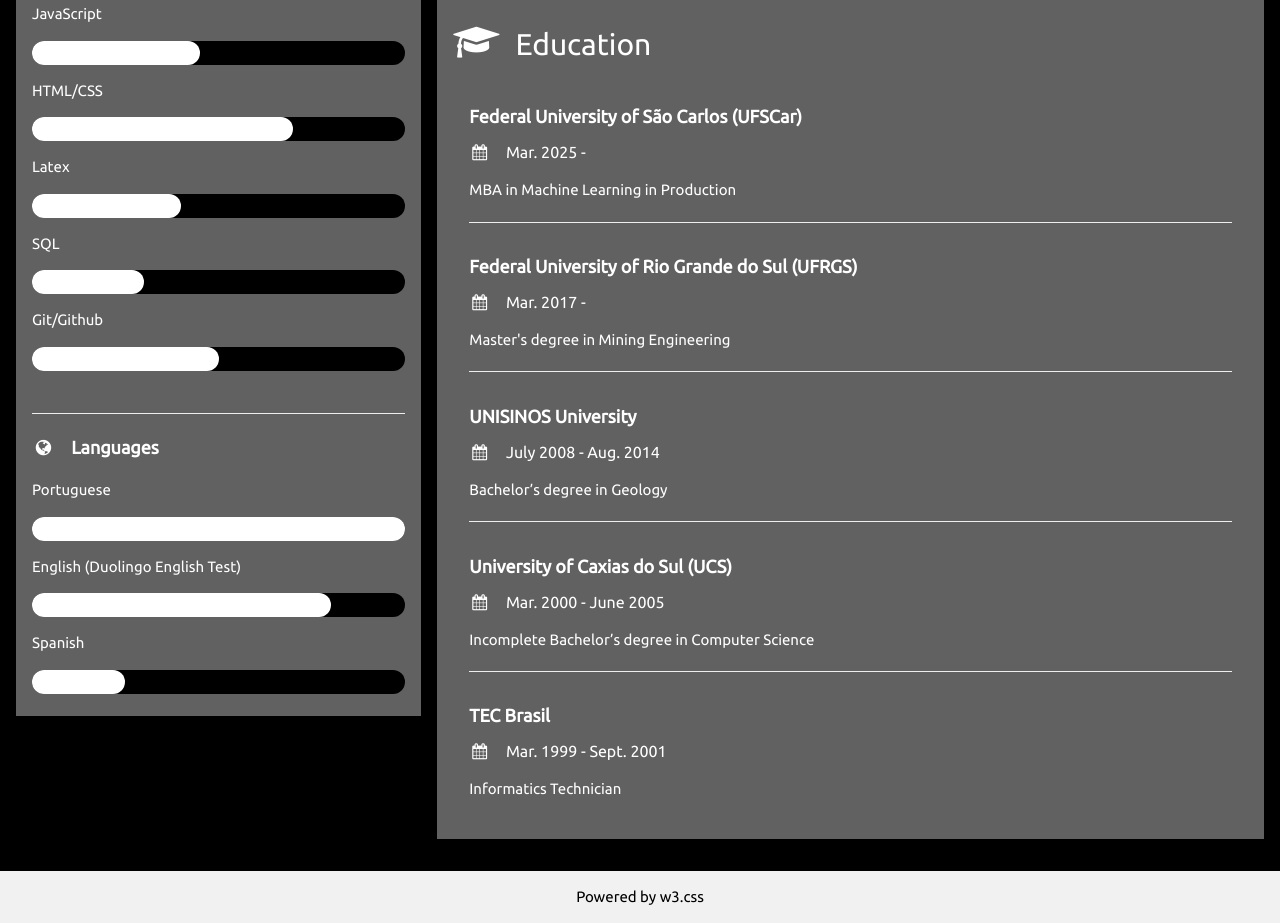
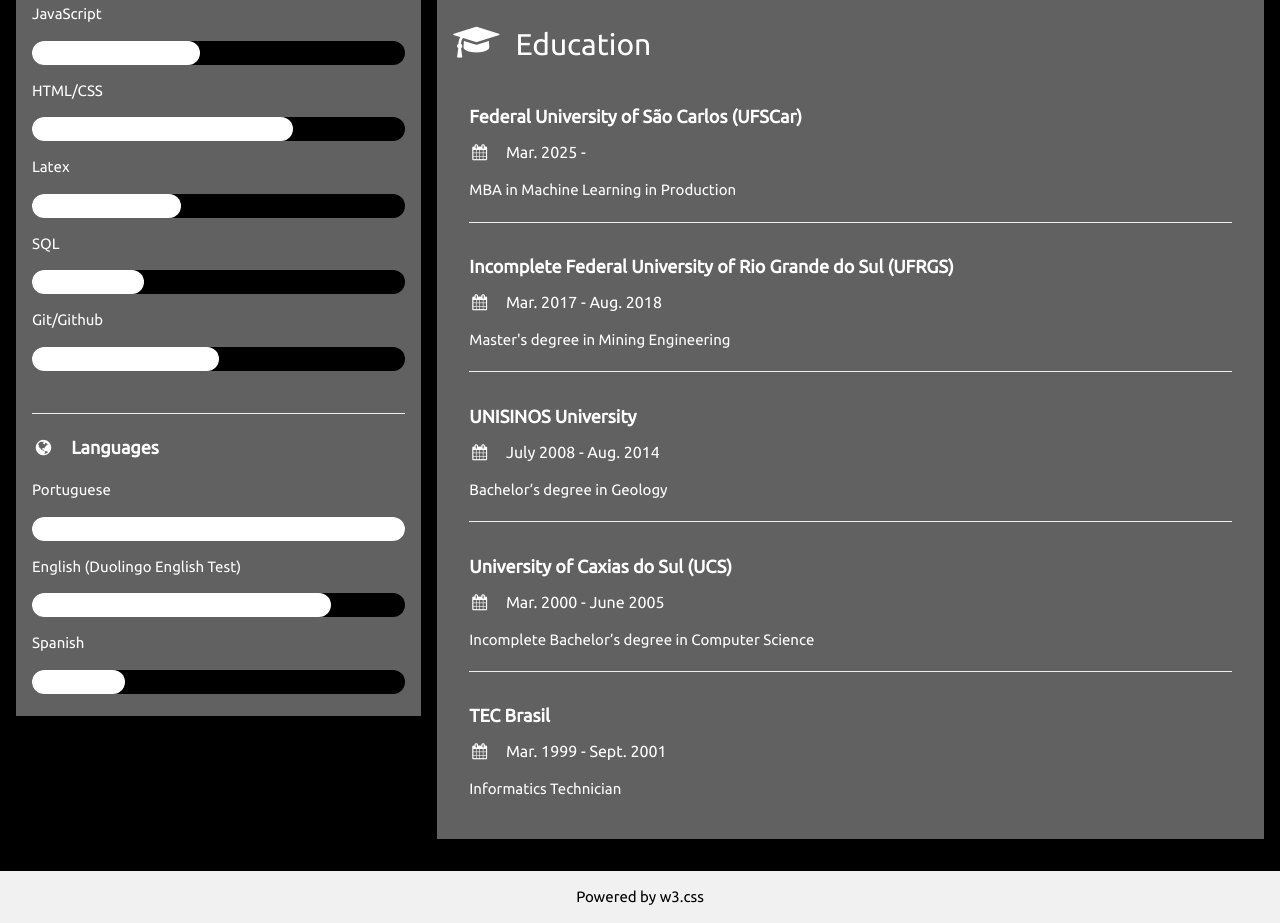
Before and after one commit to rccmodena/MyPersonalWebsite, a plain HTML site: page index.html in a window 1280 px wide. Shown: the part 864-1787 px from the top of the page. Drawn offline with nearby package versions, Linux system fonts and the light colour scheme.

Commit message:
Update index.html

```diff
--- a/index.html
+++ b/index.html
@@ -275,9 +275,10 @@
               <hr />
             </div>
             <div class="w3-container">
-              <h5><b>Federal University of Rio Grande do Sul (UFRGS)</b></h5>
+              <h5><b>Incomplete Federal University of Rio Grande do Sul (UFRGS)</b></h5>
               <h6 class="w3-text-white">
                 <i class="fa fa-calendar fa-fw w3-margin-right"></i>Mar. 2017 -
+                Aug. 2018
               </h6>
               <p>Master's degree in Mining Engineering</p>
               <hr />
```
